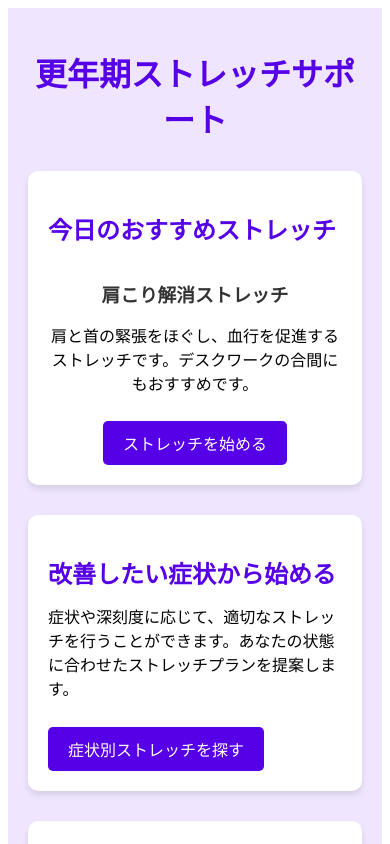
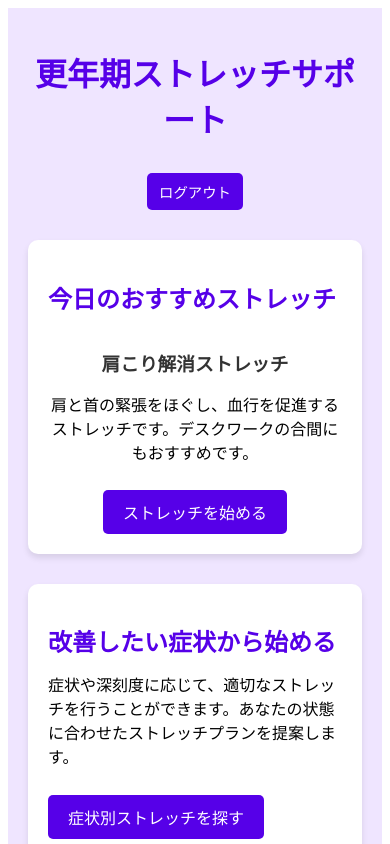
Before and after one commit to yuchi1128/mti-intern, a Vue app: page /#/home-view in a window 390 px wide. Shown: the top 844 px of the page. Built offline with nearby package versions, Linux system fonts and the light colour scheme; the HTML template or start-up script is replaced by a standard one.

Commit message:
ログアウトボタンの追加

```diff
--- a/src/views/HomeView.vue
+++ b/src/views/HomeView.vue
@@ -2,6 +2,7 @@
   <div class="container">
     <header class="header">
       <h1>更年期ストレッチサポート</h1>
+      <button @click="logout" class="logout-button">ログアウト</button>
     </header>
     <main class="main-content">
       <section class="recommended-stretch">
@@ -56,9 +57,28 @@
 
 <script setup>
 import { ref, computed } from 'vue';
-import { useRouter } from 'vue-router'
+import { useRouter } from 'vue-router';
 
-const router = useRouter()
+const router = useRouter();
+
+const logout = () => {
+  // ログアウト処理をここに実装
+  console.log('ログアウト処理を実行');
+
+  // ローカルストレージのクリア
+  localStorage.removeItem('userId'); // ユーザーIDを削除
+  localStorage.removeItem('token'); // 認証トークンを削除
+  localStorage.removeItem('SymtomId');
+  localStorage.removeItem('user_id');
+
+  // セッションストレージのクリア（必要に応じて）
+  sessionStorage.removeItem('userId'); // ユーザーIDを削除（セッションストレージに保存している場合）
+  sessionStorage.removeItem('token'); // 認証トークンを削除（セッションストレージに保存している場合）
+
+  // ログインページへリダイレクト
+  router.push('/login');
+};
+
 
 const recommendedStretch = ref({
   name: '肩こり解消ストレッチ',
@@ -86,17 +106,15 @@ const formatDate = (date) => {
 };
 
 const startStretch = () => {
-  router.push('/katakoristretch01')
+  router.push('/katakoristretch01');
   console.log('ストレッチを開始します');
 };
 
 const goToSymptomPage = () => {
-  router.push('/symptom-select')
+  router.push('/symptom-select');
   console.log('症状別ストレッチページに遷移します');
-  // ここに症状別ストレッチページへの遷移ロジックを追加
 };
 
-// カレンダー関連の状態と関数
 const currentDate = ref(new Date());
 
 const currentMonthYear = computed(() => {
@@ -144,18 +162,36 @@ const nextMonth = () => {
   margin: 0 auto;
   padding: 20px;
   font-family: 'Arial', sans-serif;
-  background-color:#EFE5FF;
-
+  background-color: #EFE5FF;
 }
 
 .header {
   text-align: center;
+  position: relative;
   margin-bottom: 30px;
 }
 
 .header h1 {
   color: #5600e8;
   font-size: 2rem;
+}
+
+.logout-button {
+  position: absolute;
+  top: 10px;
+  right: 10px;
+  background-color: #5600e8;
+  color: white;
+  border: none;
+  padding: 8px 15px;
+  border-radius: 5px;
+  cursor: pointer;
+  font-size: 0.9rem;
+  transition: background-color 0.3s, color 0.3s;
+}
+
+.logout-button:hover {
+  background-color: #4a00d1;
 }
 
 .main-content {
@@ -294,6 +330,19 @@ h2 {
 }
 
 @media (max-width: 600px) {
+  .header {
+    display: flex;
+    flex-direction: column;
+    align-items: center;
+    position: static;
+  }
+
+  .logout-button {
+    position: static;
+    margin-top: 10px;
+    padding: 8px 12px;
+  }
+
   .stretch-card {
     flex-direction: column;
     text-align: center;
@@ -310,335 +359,3 @@ h2 {
   }
 }
 </style>
-
-
-
-
-<!--<template>-->
-<!--    <div class="container">-->
-<!--      <header class="header">-->
-<!--        <h1>更年期ストレッチサポート</h1>-->
-<!--      </header>-->
-<!--      <main class="main-content">-->
-<!--        <section class="recommended-stretch">-->
-<!--          <h2>今日のおすすめストレッチ</h2>-->
-<!--          <div class="stretch-card">-->
-<!--            <div class="stretch-details">-->
-<!--              <h3>{{ recommendedStretch.name }}</h3>-->
-<!--              <p>{{ recommendedStretch.description }}</p>-->
-<!--              <button @click="startStretch" class="start-button">ストレッチを始める</button>-->
-<!--            </div>-->
-<!--          </div>-->
-<!--        </section>-->
-<!--        <section class="symptom-based-stretch">-->
-<!--          <h2>改善したい症状から始める</h2>-->
-<!--          <p>症状や深刻度に応じて、適切なストレッチを行うことができます。あなたの状態に合わせたストレッチプランを提案します。</p>-->
-<!--          <button @click="goToSymptomPage" class="start-button">症状別ストレッチを探す</button>-->
-<!--        </section>-->
-<!--        <section class="past-stretches">-->
-<!--          <h2>最近のストレッチ記録</h2>-->
-<!--          <div v-if="recentStretches.length > 0" class="stretch-list">-->
-<!--            <div v-for="stretch in recentStretches" :key="stretch.SymptomId" class="past-stretch-item">-->
-<!--              <div class="past-stretch-date">{{ formatDate(new Date(stretch.Timestamp)) }}</div>-->
-<!--              <div class="past-stretch-content">-->
-<!--                <h4>症状: {{ stretch.SymptomDetails.map(sd => sd.Symptom).join(', ') }}</h4>-->
-<!--                <p><strong>感想:</strong> {{ stretch.Note || '感想がありません' }}</p>-->
-<!--                <p><strong>取った対策:</strong> {{ stretch.ActionsTaken.join(', ') }}</p>-->
-<!--              </div>-->
-<!--            </div>-->
-<!--          </div>-->
-<!--          <p v-else>まだストレッチの記録がありません。今日から始めましょう！</p>-->
-<!--        </section>-->
-<!--        <section class="stretch-calendar">-->
-<!--          <h2>ストレッチカレンダー</h2>-->
-<!--          <div class="calendar">-->
-<!--            <div class="calendar-header">-->
-<!--              <button @click="previousMonth" class="calendar-nav">&lt;</button>-->
-<!--              <h3>{{ currentMonthYear }}</h3>-->
-<!--              <button @click="nextMonth" class="calendar-nav">&gt;</button>-->
-<!--            </div>-->
-<!--            <div class="calendar-days">-->
-<!--              <div v-for="day in ['日', '月', '火', '水', '木', '金', '土']" :key="day" class="calendar-day-header">{{ day }}</div>-->
-<!--              <div v-for="day in calendarDays" :key="day.date" -->
-<!--                   :class="['calendar-day', { 'has-stretch': day.hasStretch, 'other-month': day.otherMonth }]">-->
-<!--                {{ day.date.getDate() }}-->
-<!--              </div>-->
-<!--            </div>-->
-<!--          </div>-->
-<!--        </section>-->
-<!--      </main>-->
-<!--    </div>-->
-<!--  </template>-->
-
-<!--  <script setup>-->
-<!--  import { ref, computed, onMounted } from 'vue';-->
-<!--  import { useRouter } from 'vue-router'-->
-
-<!--  const router = useRouter()-->
-
-<!--  const recommendedStretch = ref({-->
-<!--    name: '肩こり解消ストレッチ',-->
-<!--    description: '肩と首の緊張をほぐし、血行を促進するストレッチです。デスクワークの合間にもおすすめです。',-->
-<!--    image: '/placeholder.svg?height=200&width=200'-->
-<!--  });-->
-
-  // ストレッチ記録データ
-<!--  const recentStretches = ref([]);-->
-
-  // ローカルストレージからuser_idを取得
-<!--  const userId = localStorage.getItem('userId');-->
-
-<!--  const fetchStretches = async () => {-->
-<!--    try {-->
-<!--      const response = await fetch(`https://os21ehqa5l.execute-api.ap-northeast-1.amazonaws.com/user/symptoms?userId=${userId}`);-->
-<!--      const data = await response.json();-->
-<!--      if (data.message === "データが正常に取得されました。") {-->
-<!--        recentStretches.value = data.data;-->
-<!--      } else {-->
-<!--        console.error("データ取得エラー:", data.message);-->
-<!--      }-->
-<!--    } catch (error) {-->
-<!--      console.error("APIエラー:", error);-->
-<!--    }-->
-<!--  };-->
-
-  // コンポーネントがマウントされた時にデータを取得
-<!--  onMounted(() => {-->
-<!--    fetchStretches();-->
-<!--  });-->
-
-<!--  const formatDate = (date) => {-->
-<!--    return new Intl.DateTimeFormat('ja-JP', { -->
-<!--      year: 'numeric', -->
-<!--      month: 'long', -->
-<!--      day: 'numeric' -->
-<!--    }).format(date);-->
-<!--  };-->
-
-<!--  const startStretch = () => {-->
-<!--    router.push('/katakoristretch01') -->
-<!--    console.log('ストレッチを開始します');-->
-<!--  };-->
-
-<!--  const goToSymptomPage = () => {-->
-<!--    router.push('/symptom-select') -->
-<!--    console.log('症状別ストレッチページに遷移します');-->
-<!--  };-->
-
-  // カレンダー関連の状態と関数
-<!--  const currentDate = ref(new Date());-->
-
-<!--  const currentMonthYear = computed(() => {-->
-<!--    return new Intl.DateTimeFormat('ja-JP', { year: 'numeric', month: 'long' }).format(currentDate.value);-->
-<!--  });-->
-
-<!--  const calendarDays = computed(() => {-->
-<!--    const year = currentDate.value.getFullYear();-->
-<!--    const month = currentDate.value.getMonth();-->
-<!--    const firstDay = new Date(year, month, 1);-->
-<!--    const lastDay = new Date(year, month + 1, 0);-->
-
-<!--    const days = [];-->
-<!--    const startDay = firstDay.getDay();-->
-<!--    const endDate = lastDay.getDate();-->
-
-<!--    for (let i = 0; i < 42; i++) {-->
-<!--      const date = new Date(year, month, i - startDay + 1);-->
-<!--      days.push({-->
-<!--        date: date,-->
-<!--        hasStretch: recentStretches.value.some(stretch => -->
-<!--          new Date(stretch.Timestamp).getFullYear() === date.getFullYear() &&-->
-<!--          new Date(stretch.Timestamp).getMonth() === date.getMonth() &&-->
-<!--          new Date(stretch.Timestamp).getDate() === date.getDate()-->
-<!--        ),-->
-<!--        otherMonth: date.getMonth() !== month-->
-<!--      });-->
-<!--    }-->
-
-<!--    return days;-->
-<!--  });-->
-
-<!--  const previousMonth = () => {-->
-<!--    currentDate.value = new Date(currentDate.value.getFullYear(), currentDate.value.getMonth() - 1, 1);-->
-<!--  };-->
-
-<!--  const nextMonth = () => {-->
-<!--    currentDate.value = new Date(currentDate.value.getFullYear(), currentDate.value.getMonth() + 1, 1);-->
-<!--  };-->
-<!--  </script>-->
-
-
-
-
-<!--<style scoped>-->
-<!--.container {-->
-<!--  max-width: 800px;-->
-<!--  margin: 0 auto;-->
-<!--  padding: 20px;-->
-<!--  font-family: 'Arial', sans-serif;-->
-<!--  background-color:#EFE5FF;-->
-
-<!--}-->
-
-<!--.header {-->
-<!--  text-align: center;-->
-<!--  margin-bottom: 30px;-->
-<!--}-->
-
-<!--.header h1 {-->
-<!--  color: #5600e8;-->
-<!--  font-size: 2rem;-->
-<!--}-->
-
-<!--.main-content {-->
-<!--  display: flex;-->
-<!--  flex-direction: column;-->
-<!--  gap: 30px;-->
-<!--}-->
-
-<!--.recommended-stretch, .symptom-based-stretch, .past-stretches, .stretch-calendar {-->
-<!--  background-color: #fff;-->
-<!--  border-radius: 10px;-->
-<!--  padding: 20px;-->
-<!--  box-shadow: 0 4px 6px rgba(0, 0, 0, 0.1);-->
-<!--}-->
-
-<!--h2 {-->
-<!--  color: #5600e8;-->
-<!--  font-size: 1.5rem;-->
-<!--  margin-bottom: 15px;-->
-<!--}-->
-
-<!--.stretch-card {-->
-<!--  display: flex;-->
-<!--  align-items: center;-->
-<!--  gap: 20px;-->
-<!--}-->
-
-<!--.stretch-image {-->
-<!--  width: 150px;-->
-<!--  height: 150px;-->
-<!--  object-fit: cover;-->
-<!--  border-radius: 10px;-->
-<!--}-->
-
-<!--.stretch-details {-->
-<!--  flex: 1;-->
-<!--}-->
-
-<!--.stretch-details h3 {-->
-<!--  color: #333;-->
-<!--  margin-bottom: 10px;-->
-<!--}-->
-
-<!--.start-button {-->
-<!--  background-color: #5600e8;-->
-<!--  color: white;-->
-<!--  border: none;-->
-<!--  padding: 10px 20px;-->
-<!--  border-radius: 5px;-->
-<!--  cursor: pointer;-->
-<!--  font-size: 1rem;-->
-<!--  margin-top: 10px;-->
-<!--  transition: background-color 0.3s;-->
-<!--}-->
-
-<!--.start-button:hover {-->
-<!--  background-color: #4a00d1;-->
-<!--}-->
-
-<!--.symptom-based-stretch p {-->
-<!--  margin-bottom: 15px;-->
-<!--  line-height: 1.5;-->
-<!--}-->
-
-<!--.stretch-list {-->
-<!--  display: flex;-->
-<!--  flex-direction: column;-->
-<!--  gap: 15px;-->
-<!--}-->
-
-<!--.past-stretch-item {-->
-<!--  border: 1px solid #e0d0ff;-->
-<!--  border-radius: 5px;-->
-<!--  padding: 15px;-->
-<!--}-->
-
-<!--.past-stretch-date {-->
-<!--  font-weight: bold;-->
-<!--  color: #5600e8;-->
-<!--  margin-bottom: 5px;-->
-<!--}-->
-
-<!--.past-stretch-content h4 {-->
-<!--  color: #333;-->
-<!--  margin-bottom: 5px;-->
-<!--}-->
-
-<!--.calendar {-->
-<!--  width: 100%;-->
-<!--}-->
-
-<!--.calendar-header {-->
-<!--  display: flex;-->
-<!--  justify-content: space-between;-->
-<!--  align-items: center;-->
-<!--  margin-bottom: 10px;-->
-<!--}-->
-
-<!--.calendar-nav {-->
-<!--  background: none;-->
-<!--  border: none;-->
-<!--  font-size: 1.5rem;-->
-<!--  color: #5600e8;-->
-<!--  cursor: pointer;-->
-<!--}-->
-
-<!--.calendar-days {-->
-<!--  display: grid;-->
-<!--  grid-template-columns: repeat(7, 1fr);-->
-<!--  gap: 5px;-->
-<!--}-->
-
-<!--.calendar-day-header {-->
-<!--  text-align: center;-->
-<!--  font-weight: bold;-->
-<!--  color: #5600e8;-->
-<!--}-->
-
-<!--.calendar-day {-->
-<!--  aspect-ratio: 1;-->
-<!--  display: flex;-->
-<!--  align-items: center;-->
-<!--  justify-content: center;-->
-<!--  border: 1px solid #e0d0ff;-->
-<!--  border-radius: 5px;-->
-<!--}-->
-
-<!--.calendar-day.has-stretch {-->
-<!--  background-color: #e0d0ff;-->
-<!--  color: #5600e8;-->
-<!--  font-weight: bold;-->
-<!--}-->
-
-<!--.calendar-day.other-month {-->
-<!--  color: #ccc;-->
-<!--}-->
-
-<!--@media (max-width: 600px) {-->
-<!--  .stretch-card {-->
-<!--    flex-direction: column;-->
-<!--    text-align: center;-->
-<!--  }-->
-
-<!--  .stretch-image {-->
-<!--    width: 100%;-->
-<!--    max-width: 200px;-->
-<!--    height: auto;-->
-<!--  }-->
-
-<!--  .calendar-days {-->
-<!--    font-size: 0.8rem;-->
-<!--  }-->
-<!--}-->
-<!--</style>-->
--- a/src/views/SymptomSelect.vue
+++ b/src/views/SymptomSelect.vue
@@ -107,7 +107,6 @@ const submitForm = async () => {
     const symptomId = data.SymptomId;
     window.localStorage.setItem("SymtomId", symptomId);
 
-    alert("送信が完了しました");
   } catch (error) {
     console.error("送信エラー:", error);
     alert("送信に失敗しました");
```
